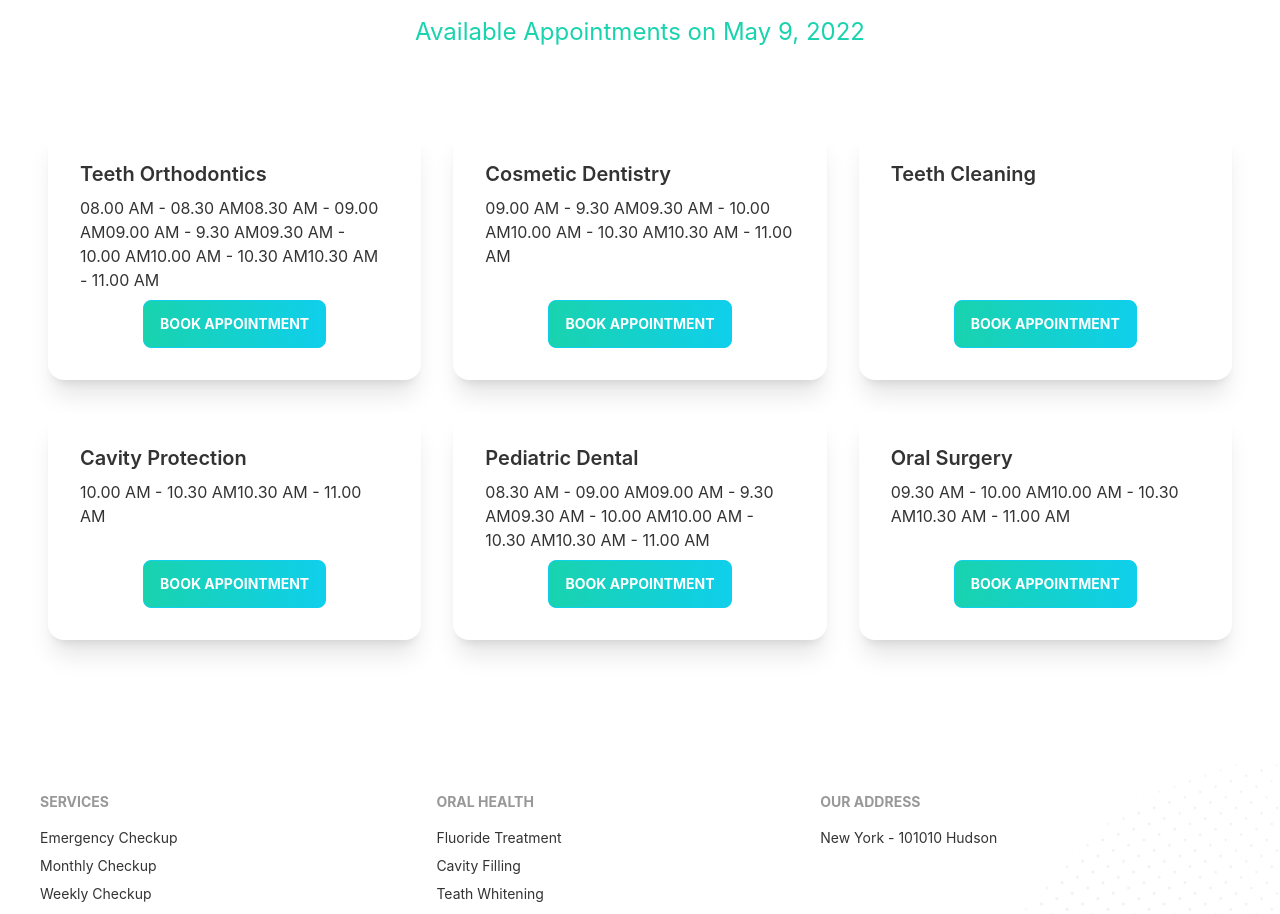
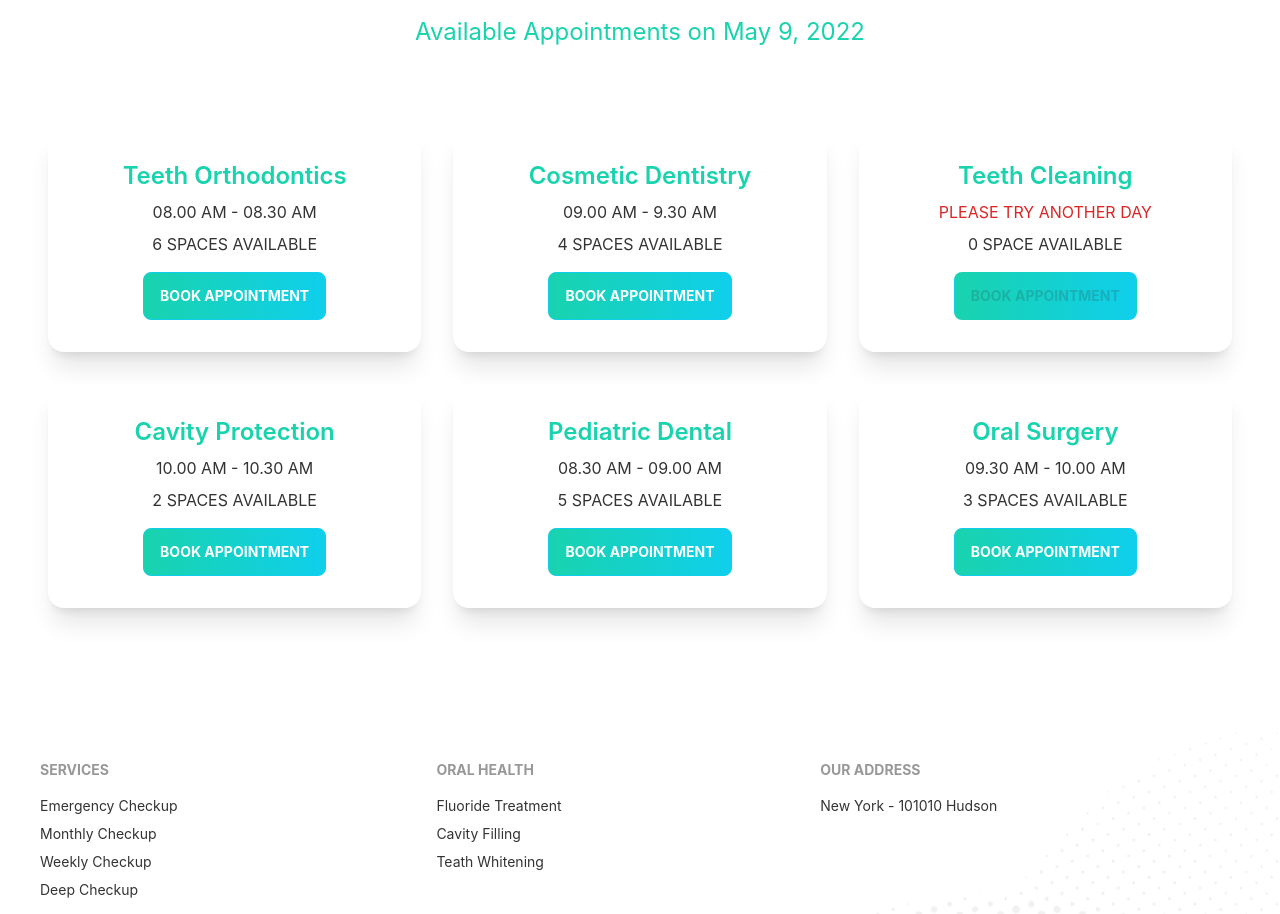
Before and after one commit to mdmehedihasan212/doctors-portal-client, a React (Create React App) app: page /appointment in a window 1280 px wide. Shown: the part 960-1874 px from the top of the page. Built offline with nearby package versions, Linux system fonts and the light colour scheme.

Commit message:
add booking modal and dynamic data load in card

```diff
--- a/src/Pages/Appointment/AvailableAppointments.js
+++ b/src/Pages/Appointment/AvailableAppointments.js
@@ -1,9 +1,11 @@
 import { format } from 'date-fns';
 import React, { useEffect, useState } from 'react';
+import BookingModal from './BookingModal';
 import Service from './Service';
 
 const AvailableAppointments = ({ date }) => {
     const [services, setServices] = useState([]);
+    const [treatment, setTreatment] = useState(null);
 
     useEffect(() => {
         fetch('services.json')
@@ -19,9 +21,11 @@
                     services.map(service => <Service
                         key={service._id}
                         service={service}
+                        setTreatment={setTreatment}
                     ></Service>)
                 }
             </div>
+            {treatment && <BookingModal treatment={treatment}></BookingModal>}
         </section>
     );
 };
--- /dev/null
+++ b/src/Pages/Appointment/BookingModal.js
@@ -0,0 +1,28 @@
+import React from 'react';
+
+const BookingModal = ({ treatment }) => {
+    const { name, slots } = treatment;
+
+    return (
+        <div>
+            <input type="checkbox" id="booking-modal" className="modal-toggle" />
+            <div className="modal modal-bottom sm:modal-middle">
+                <div className="modal-box">
+                    <label for="booking-modal" className="btn btn-sm btn-circle absolute right-2 top-2">✕</label>
+                    <h3 className="font-bold text-lg text-center">Book Appointment : {name}</h3>
+                    <form className='grid grid-cols-1 gap-4 mt-3 justify-items-center'>
+                        <input type="text" placeholder="Type here" class="input input-bordered w-full max-w-xs" />
+                        <input type="text" placeholder="Type here" class="input input-bordered w-full max-w-xs" />
+                        <input type="text" placeholder="Type here" class="input input-bordered w-full max-w-xs" />
+                        <input type="text" placeholder="Type here" class="input input-bordered w-full max-w-xs" />
+                        <input type="text" placeholder="Type here" class="input input-bordered w-full max-w-xs" />
+                        <input type="submit" value='submit' class="input input-bordered w-full max-w-xs
+                        btn btn-primary uppercase font-bold text-white bg-gradient-to-r from-secondary to-primary" />
+                    </form>
+                </div>
+            </div>
+        </div>
+    );
+};
+
+export default BookingModal;
--- a/src/Pages/Appointment/Service.js
+++ b/src/Pages/Appointment/Service.js
@@ -1,16 +1,26 @@
 import React from 'react';
-import PrimaryButton from '../Shared/PrimaryButton';
 
-const Service = ({ service }) => {
+const Service = ({ service, setTreatment }) => {
     const { name, slots } = service;
 
     return (
-        <div class="card max-w-lg bg-base-100 shadow-xl">
-            <div class="card-body">
-                <h2 class="card-title">{name}</h2>
-                <p>{slots}</p>
-                <div class="card-actions justify-center">
-                    <PrimaryButton>Book Appointment</PrimaryButton>
+        <div className="card max-w-sm lg:max-w-lg bg-base-100 shadow-xl">
+            <div className="card-body items-center">
+                <h2 className="card-title text-2xl text-secondary">{name}</h2>
+                <p className='uppercase'>{
+                    slots.length ?
+                        <span>{slots[0]}</span>
+                        :
+                        <span className='text-red-600'>Please try another day</span>
+                }</p>
+                <p className='uppercase'>{slots.length} {slots.length > 1 ? 'spaces' : 'space'} available</p>
+                <div className="card-actions mt-2">
+
+                    <label
+                        for="booking-modal"
+                        onClick={() => setTreatment(service)}
+                        disabled={slots.length === 0}
+                        className='btn btn-primary uppercase font-bold text-white bg-gradient-to-r from-secondary to-primary'>Book Appointment</label>
                 </div>
             </div>
         </div>
```
